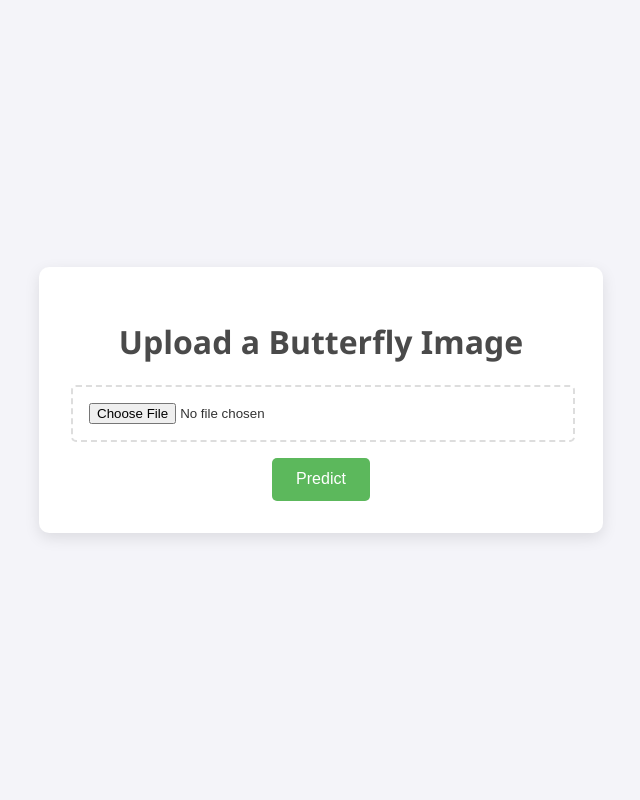
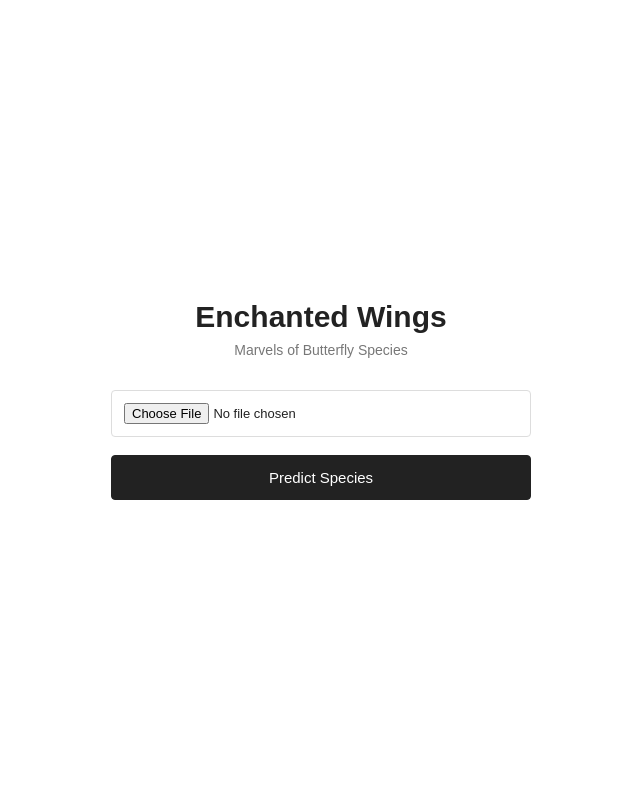
Before and after one commit to jayasudha37/Enchanted-Wings-Marvels-of-Butterfly-Species, a Flask app: page / in a window 1280 px wide. Shown: the whole page, without its empty margins (319-959 px from the left). Run offline with Flask 3, Linux system fonts and the light colour scheme.

Commit message:
Fix butterfly prediction and update UI

```diff
--- a/Project files/App.py
+++ b/Project files/App.py
@@ -1,97 +1,181 @@
+
 import os
+
+# Set these before importing TensorFlow
+os.environ["TF_CPP_MIN_LOG_LEVEL"] = "2"
+os.environ["OMP_NUM_THREADS"] = "1"
+os.environ["TF_NUM_INTRAOP_THREADS"] = "1"
+os.environ["TF_NUM_INTEROP_THREADS"] = "1"
+
+import logging
+import numpy as np
 import tensorflow as tf
-from flask import Flask, request, render_template, redirect, url_for
-from PIL import Image
-import numpy as np
 
-# --- Initialization ---
+from flask import Flask, request, render_template
+from PIL import Image, UnidentifiedImageError
+
 app = Flask(__name__)
 
-# --- Configuration ---
-# Suppress TensorFlow logging
-os.environ['TF_CPP_MIN_LOG_LEVEL'] = '2'
+# Limit uploaded image size to 8 MB
+app.config["MAX_CONTENT_LENGTH"] = 8 * 1024 * 1024
 
-# --- Load the Model (Do this once at startup) ---
-print("Loading Keras model...")
+# Reduce CPU thread usage
+tf.config.threading.set_intra_op_parallelism_threads(1)
+tf.config.threading.set_inter_op_parallelism_threads(1)
+
+logging.basicConfig(level=logging.INFO)
+
+# Butterfly classes: preserve the model's original class order
+CLASS_NAMES = [
+    'ADONIS', 'AFRICAN GIANT SWALLOWTAIL', 'AMERICAN SNOOT',
+    'AN 88', 'APPOLLO', 'ATALA', 'BANDED ORANGE HELICONIAN',
+    'BANDED PEACOCK', 'BECKERS WHITE', 'BLACK HAIRSTREAK',
+    'BLUE MORPHO', 'BLUE SPOTTED CROW', 'BROWN SIPROETA',
+    'CABBAGE WHITE', 'CAIRNS BIRDWING', 'CHECQUERED SKIPPER',
+    'CHESTNUT', 'CLEOPATRA', 'CLODIUS PARNASSIAN',
+    'CLOUDED SULPHUR', 'COMMON BANDED AWL',
+    'COMMON WOOD-NYMPH', 'COPPER TAIL', 'CRECENT',
+    'CRIMSON PATCH', 'DANAID EGGFLY', 'EASTERN COMA',
+    'EASTERN DAPPLE WHITE', 'EASTERN PINE ELFIN',
+    'ELBOWED PIERROT', 'GOLD BANDED', 'GREAT EGGFLY',
+    'GREAT JAY', 'GREEN CELLED CATTLEHEART',
+    'GREY HAIRSTREAK', 'INDRA SWALLOW', 'IPHICLUS SISTER',
+    'JULIA', 'LARGE MARBLE', 'MALACHITE',
+    'MANGROVE SKIPPER', 'MESTRA', 'METALMARK',
+    'MILBERTS TORTOISESHELL', 'MONARCH', 'MOURNING CLOAK',
+    'ORANGE OAKLEAF', 'ORANGE TIP', 'ORCHARD SWALLOW',
+    'PAINTED LADY', 'PAPER KITE', 'PEACOCK', 'PINE WHITE',
+    'PIPEVINE SWALLOW', 'POPINJAY', 'PURPLE HAIRSTREAK',
+    'PURPLISH COPPER', 'QUESTION MARK', 'RED ADMIRAL',
+    'RED CRACKER', 'RED POSTMAN', 'RED SPOTTED PURPLE',
+    'SCARCE SWALLOW', 'SILVER SPOT SKIPPER',
+    'SLEEPY ORANGE', 'SOOTYWING', 'SOUTHERN DOGFACE',
+    'STRAITED QUEEN', 'TROPICAL LEAFWING',
+    'TWO BARRED FLASHER', 'ULYSES', 'VICEROY',
+    'WOOD SATYR', 'YELLOW SWALLOW TAIL', 'ZEBRA LONG WING'
+]
+
+# Load the model once when the application starts
+print("Loading Keras model...", flush=True)
+
 try:
-    model = tf.keras.models.load_model('my_model.h5')
-    print("Model loaded successfully!")
-except Exception as e:
-    print(f"Error loading model: {e}")
+    model = tf.keras.models.load_model(
+        "my_model.h5",
+        compile=False
+    )
+
+    print("Model loaded successfully!", flush=True)
+
+    # Check model input dimensions
+    print("Model input shape:", model.input_shape, flush=True)
+    print("Model output shape:", model.output_shape, flush=True)
+
+except Exception:
+    app.logger.exception("Could not load the butterfly model")
     model = None
 
-# --- Define Your Classes ---
-# IMPORTANT: These MUST be in the same order as your model's training output
-CLASS_NAMES = ['ADONIS', 'AFRICAN GIANT SWALLOWTAIL', 'AMERICAN SNOOT', 'AN 88', 'APPOLLO', 'ATALA', 'BANDED ORANGE HELICONIAN', 'BANDED PEACOCK', 'BECKERS WHITE', 'BLACK HAIRSTREAK', 'BLUE MORPHO', 'BLUE SPOTTED CROW', 'BROWN SIPROETA', 'CABBAGE WHITE', 'CAIRNS BIRDWING', 'CHECQUERED SKIPPER', 'CHESTNUT', 'CLEOPATRA', 'CLODIUS PARNASSIAN', 'CLOUDED SULPHUR', 'COMMON BANDED AWL', 'COMMON WOOD-NYMPH', 'COPPER TAIL', 'CRECENT', 'CRIMSON PATCH', 'DANAID EGGFLY', 'EASTERN COMA', 'EASTERN DAPPLE WHITE', 'EASTERN PINE ELFIN', 'ELBOWED PIERROT', 'GOLD BANDED', 'GREAT EGGFLY', 'GREAT JAY', 'GREEN CELLED CATTLEHEART', 'GREY HAIRSTREAK', 'INDRA SWALLOW', 'IPHICLUS SISTER', 'JULIA', 'LARGE MARBLE', 'MALACHITE', 'MANGROVE SKIPPER', 'MESTRA', 'METALMARK', 'MILBERTS TORTOISESHELL', 'MONARCH', 'MOURNING CLOAK', 'ORANGE OAKLEAF', 'ORANGE TIP', 'ORCHARD SWALLOW', 'PAINTED LADY', 'PAPER KITE', 'PEACOCK', 'PINE WHITE', 'PIPEVINE SWALLOW', 'POPINJAY', 'PURPLE HAIRSTREAK', 'PURPLISH COPPER', 'QUESTION MARK', 'RED ADMIRAL', 'RED CRACKER', 'RED POSTMAN', 'RED SPOTTED PURPLE', 'SCARCE SWALLOW', 'SILVER SPOT SKIPPER', 'SLEEPY ORANGE', 'SOOTYWING', 'SOUTHERN DOGFACE', 'STRAITED QUEEN', 'TROPICAL LEAFWING', 'TWO BARRED FLASHER', 'ULYSES', 'VICEROY', 'WOOD SATYR', 'YELLOW SWALLOW TAIL', 'ZEBRA LONG WING']
 
-# --- Image Preprocessing Function ---
-def preprocess_image(img):
-    """
-    Takes an image, resizes it to 224x224, and prepares it for the model.
-    """
-    # Resize the image to the size your model expects
-    img = img.resize((224, 224))
+def preprocess_image(file):
+    """Convert an uploaded image to a model-ready RGB array."""
 
-    # Convert the image to a numpy array
-    img_array = np.array(img)
+    with Image.open(file.stream) as img:
+        img = img.convert("RGB")
+        img = img.resize((224, 224))
 
-    # If the image has an alpha channel (4 channels), remove it
-    if img_array.shape[2] == 4:
-        img_array = img_array[:, :, :3]
+        image_array = np.asarray(img, dtype=np.float32)
 
-    # Add a "batch" dimension
-    img_array = np.expand_dims(img_array, axis=0)
+    # Keep this normalization consistent with model training.
+    image_array = image_array / 255.0
 
-    # Normalize the image data (if your model was trained on normalized data)
-    img_array = img_array / 255.0
+    # Shape becomes (1, 224, 224, 3)
+    image_array = np.expand_dims(image_array, axis=0)
 
-    return img_array
+    return image_array
 
-# --- Routes ---
-@app.route('/', methods=['GET'])
+
+@app.route("/", methods=["GET"])
 def index():
-    """Render the main page."""
-    return render_template('index.html')
+    return render_template("index.html")
 
-@app.route('/predict', methods=['POST'])
+
+@app.route("/predict", methods=["POST"])
 def predict():
-    """Handle the image upload and prediction."""
+
     if model is None:
-        return render_template('index.html', prediction_text="Error: Model is not loaded.")
+        return render_template(
+            "index.html",
+            error="The prediction model could not be loaded."
+        ), 500
 
-    if 'image' not in request.files:
-        return redirect(request.url)
+    if "image" not in request.files:
+        return render_template(
+            "index.html",
+            error="Please select a butterfly image."
+        ), 400
 
-    file = request.files['image']
+    file = request.files["image"]
 
-    if file.filename == '':
-        return redirect(request.url)
+    if not file.filename:
+        return render_template(
+            "index.html",
+            error="Please select an image first."
+        ), 400
 
-    if file:
-        try:
-            # Open the image file
-            img = Image.open(file.stream)
+    try:
+        # Prepare uploaded image
+        image_array = preprocess_image(file)
 
-            # Preprocess the image
-            processed_img = preprocess_image(img)
+        # Run inference without the Keras predict() data adapter
+        output = model(image_array, training=False)
+        predictions = np.asarray(output)[0]
 
-            # Make prediction
-            predictions = model.predict(processed_img)
+        # Validate prediction output
+        if predictions.ndim != 1:
+            raise ValueError("Unexpected model output dimensions.")
 
-            # Get the top prediction
-            predicted_class_index = np.argmax(predictions[0])
-            confidence = np.max(predictions[0]) * 100
-            predicted_class_name = CLASS_NAMES[predicted_class_index]
-            result_text = f"Prediction: {predicted_class_name} ({confidence:.2f}% confidence)"
+        if len(predictions) != len(CLASS_NAMES):
+            raise ValueError(
+                f"Model returned {len(predictions)} classes, "
+                f"but CLASS_NAMES contains {len(CLASS_NAMES)}."
+            )
 
-            # Render the page again with the result
-            return render_template('index.html', prediction_text=result_text)
+        predicted_index = int(np.argmax(predictions))
+        predicted_species = CLASS_NAMES[predicted_index]
 
-        except Exception as e:
-            return render_template('index.html', prediction_text=f"An error occurred: {e}")
+        app.logger.info("Prediction completed: %s", predicted_species)
 
-    return redirect(url_for('index'))
+        # Display only the species name
+        return render_template(
+            "index.html",
+            prediction_text=predicted_species
+        )
 
-# --- Main ---
-if __name__ == '__main__':
-    app.run(host='0.0.0.0', port=int(os.environ.get('PORT', 5000)), debug=False)
+    except (UnidentifiedImageError, OSError):
+        return render_template(
+            "index.html",
+            error="Please upload a valid image file."
+        ), 400
+
+    except Exception:
+        app.logger.exception("Butterfly prediction failed")
+
+        return render_template(
+            "index.html",
+            error="Prediction failed. Please try another image."
+        ), 500
+
+
+@app.errorhandler(413)
+def file_too_large(error):
+    return render_template(
+        "index.html",
+        error="Image is too large. Please upload an image under 8 MB."
+    ), 413
+
+
+if __name__ == "__main__":
+    app.run(
+        host="0.0.0.0",
+        port=int(os.environ.get("PORT", 5000)),
+        debug=False
+    )
--- a/Project files/templates/index.html
+++ b/Project files/templates/index.html
@@ -1,35 +1,138 @@
+
 <!DOCTYPE html>
 <html lang="en">
 <head>
     <meta charset="UTF-8">
     <meta name="viewport" content="width=device-width, initial-scale=1.0">
-    <title>Butterfly Predictor</title>
+
+    <title>Enchanted Wings</title>
+
     <style>
-        body { font-family: 'Segoe UI', Tahoma, Geneva, Verdana, sans-serif; background-color: #f4f4f9; color: #333; display: flex; justify-content: center; align-items: center; height: 100vh; margin: 0; }
-        .container { background: #fff; padding: 2rem; border-radius: 10px; box-shadow: 0 5px 15px rgba(0,0,0,0.1); text-align: center; max-width: 500px; width: 100%; }
-        h1 { color: #4a4a4a; }
-        input[type="file"] { border: 2px dashed #ddd; padding: 1rem; border-radius: 5px; cursor: pointer; display: block; width: calc(100% - 2rem); margin: 1rem 0; }
-        input[type="submit"] { background-color: #5cb85c; color: white; padding: 0.8rem 1.5rem; border: none; border-radius: 5px; font-size: 1rem; cursor: pointer; transition: background-color 0.3s; }
-        input[type="submit"]:hover { background-color: #4cae4c; }
-        .result { margin-top: 1.5rem; font-size: 1.5em; font-weight: bold; color: #31708f; background-color: #d9edf7; padding: 1rem; border-radius: 5px; }
+        * {
+            box-sizing: border-box;
+        }
+
+        body {
+            margin: 0;
+            min-height: 100vh;
+            display: flex;
+            justify-content: center;
+            align-items: center;
+            background: #ffffff;
+            color: #222222;
+            font-family: Arial, sans-serif;
+        }
+
+        .container {
+            width: 90%;
+            max-width: 460px;
+            text-align: center;
+            padding: 30px 20px;
+        }
+
+        h1 {
+            font-size: 30px;
+            font-weight: 600;
+            margin: 0 0 8px;
+        }
+
+        .subtitle {
+            font-size: 14px;
+            color: #777777;
+            margin: 0 0 32px;
+        }
+
+        form {
+            width: 100%;
+        }
+
+        input[type="file"] {
+            display: block;
+            width: 100%;
+            padding: 12px;
+            margin-bottom: 18px;
+            border: 1px solid #dddddd;
+            border-radius: 4px;
+            background: #ffffff;
+            font-size: 13px;
+        }
+
+        button {
+            width: 100%;
+            padding: 13px;
+            border: 1px solid #222222;
+            border-radius: 4px;
+            background: #222222;
+            color: #ffffff;
+            font-size: 15px;
+            cursor: pointer;
+        }
+
+        button:hover {
+            background: #444444;
+        }
+
+        .result {
+            margin-top: 35px;
+        }
+
+        .species {
+            font-size: 27px;
+            font-weight: 600;
+            line-height: 1.4;
+            overflow-wrap: anywhere;
+        }
+
+        .error {
+            margin-top: 22px;
+            color: #b00020;
+            font-size: 14px;
+        }
+
+        @media (max-width: 480px) {
+            h1 {
+                font-size: 25px;
+            }
+
+            .species {
+                font-size: 23px;
+            }
+        }
     </style>
 </head>
+
 <body>
-    <div class="container">
-        <h1>Upload a Butterfly Image</h1>
+    <main class="container">
 
-        <!-- The form sends the image to our /predict route -->
-        <form action="/predict" method="post" enctype="multipart/form-data">
-            <input type="file" name="image" required>
-            <input type="submit" value="Predict">
+        <h1>Enchanted Wings</h1>
+
+        <p class="subtitle">
+            Marvels of Butterfly Species
+        </p>
+
+        <form action="/predict"
+              method="POST"
+              enctype="multipart/form-data">
+
+            <input type="file"
+                   name="image"
+                   accept="image/*"
+                   required>
+
+            <button type="submit">Predict Species</button>
+
         </form>
 
-        <!-- This is where the prediction result will be displayed -->
         {% if prediction_text %}
             <div class="result">
-                {{ prediction_text }}
+                <p class="species">{{ prediction_text }}</p>
             </div>
         {% endif %}
-    </div>
+
+        {% if error %}
+            <p class="error">{{ error }}</p>
+        {% endif %}
+
+    </main>
 </body>
 </html>
```
